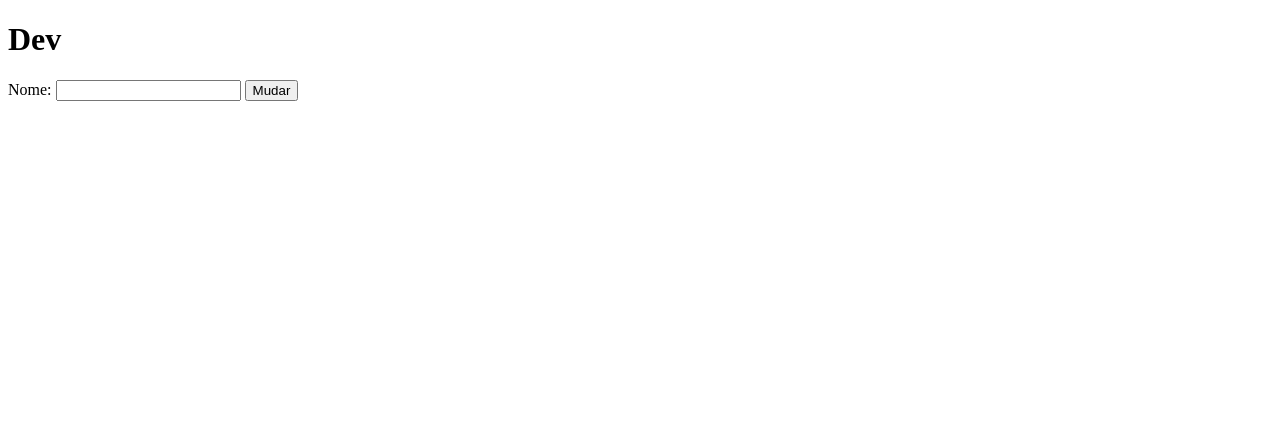
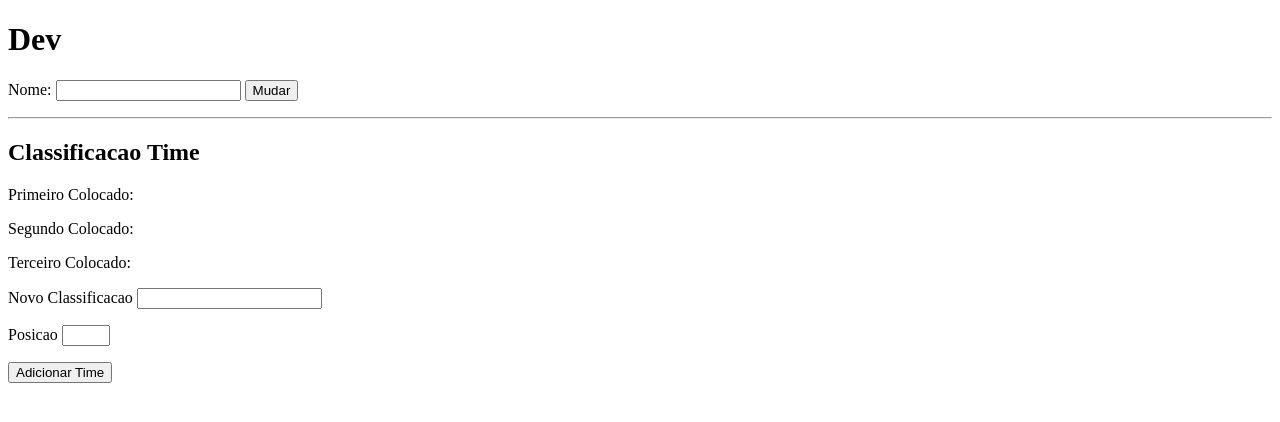
Before and after one commit to Murillo-Minamoto/Aula-Dom, a plain HTML site: page index.html in a window 1280 px wide. Drawn offline with Linux system fonts and the light colour scheme.

Commit message:
feat: Exemplo de DOM

```diff
--- a/index.html
+++ b/index.html
@@ -19,7 +19,23 @@
                 <button type="submit" onclick="mudar()">Mudar</button>
             </p>
         </section>
+        <hr>
+        <section>
+            <h2>Classificacao Time</h2>
+            <p>Primeiro Colocado: <span class="time"></span></p>
+            <p>Segundo Colocado: <span class="time"></span></p>
+            <p>Terceiro Colocado: <span class="time"></span></p>
 
+            <p>
+                <label for="novo">Novo Classificacao</label>
+                <input type="text" id="novo" name="novo"/>
+            </p>
+            <p>
+                <label for="posicao">Posicao</label>
+                <input type="number" min="1" max="3" id="posicao" name="posicao"/>
+            </p>
+            <button type="submit" onclick="inserir()">Adicionar Time</button>
+        </section>
     </main>
 
     <!-- Js Externo -->
--- a/src/js/script.js
+++ b/src/js/script.js
@@ -26,3 +26,9 @@ function mudar(){
     let titulo = document.getElementById("titulo");
     titulo.innerHTML = novo.value;
 }
+
+function inserir(){
+    let numero = document.getElementById("posicao").value -1;
+    let novoTime = document.getElementById("novo").value;
+    document.getElementsByClassName("time")[numero].innerHTML = novoTime;
+}
```
